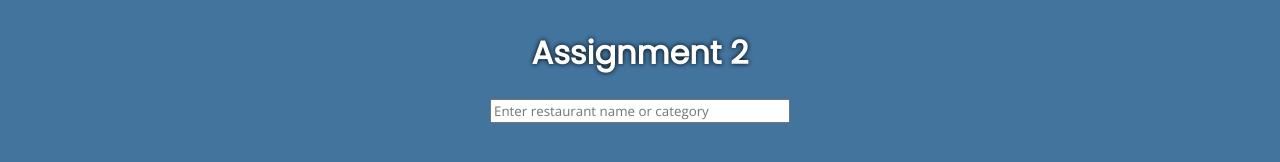
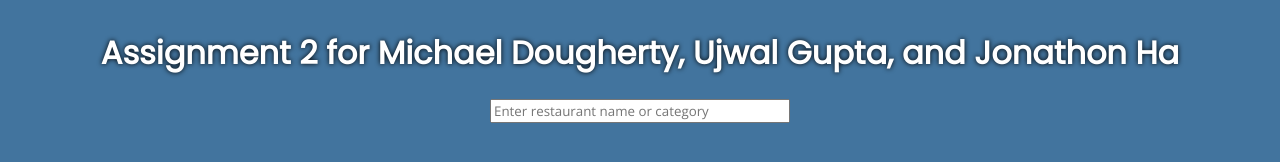
Before and after one commit to Michael-Dougherty17/Asst-2, a website: page public/index.html in a window 1280 px wide. Drawn offline with nearby package versions, Linux system fonts and the light colour scheme; no server answers.

Commit message:
Update index.html

```diff
--- a/public/index.html
+++ b/public/index.html
@@ -10,7 +10,7 @@
     <div class = "wrapper">
     <div class = "container flex-outer">
             <div class = "header">
-                <h1>Assignment 2</h1>
+                <h1>Assignment 2 for Michael Dougherty, Ujwal Gupta, and Jonathon Ha</h1>
             </div>
             <form>
                 <input type = "text" class = "inputText" placeholder = "Enter restaurant name or category"></input>
```
